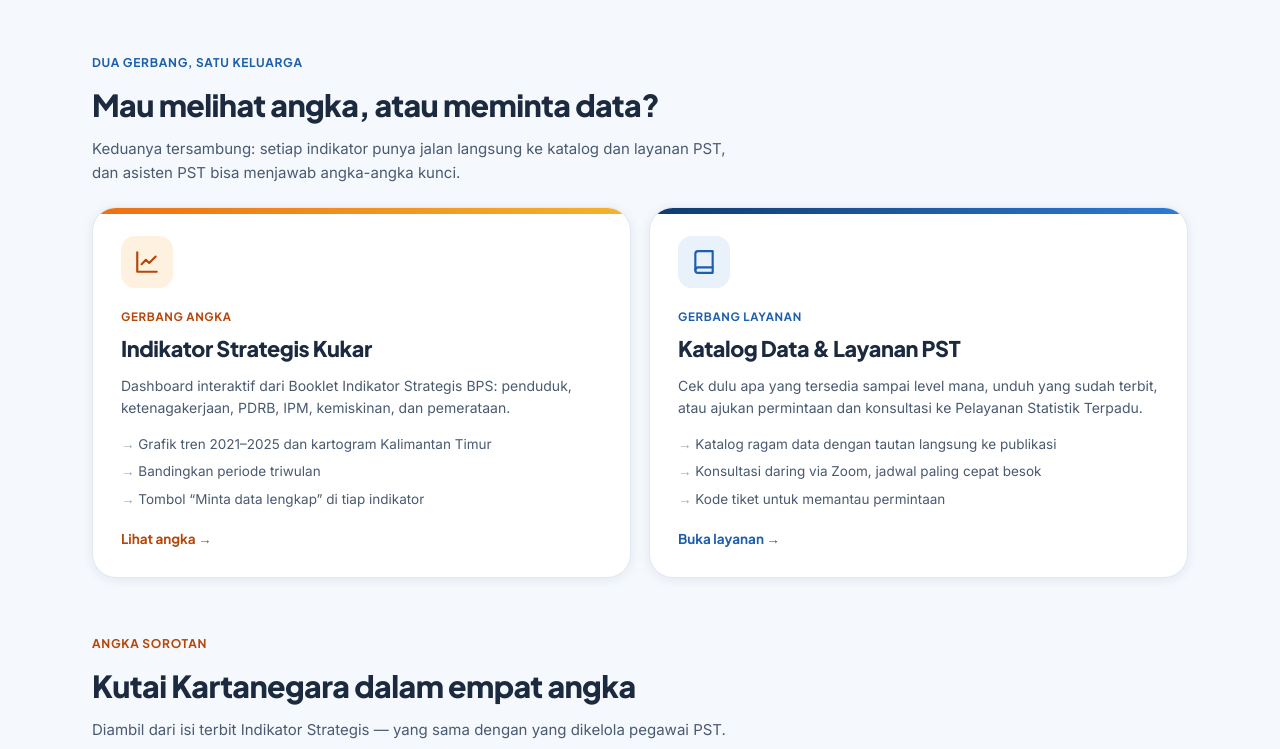
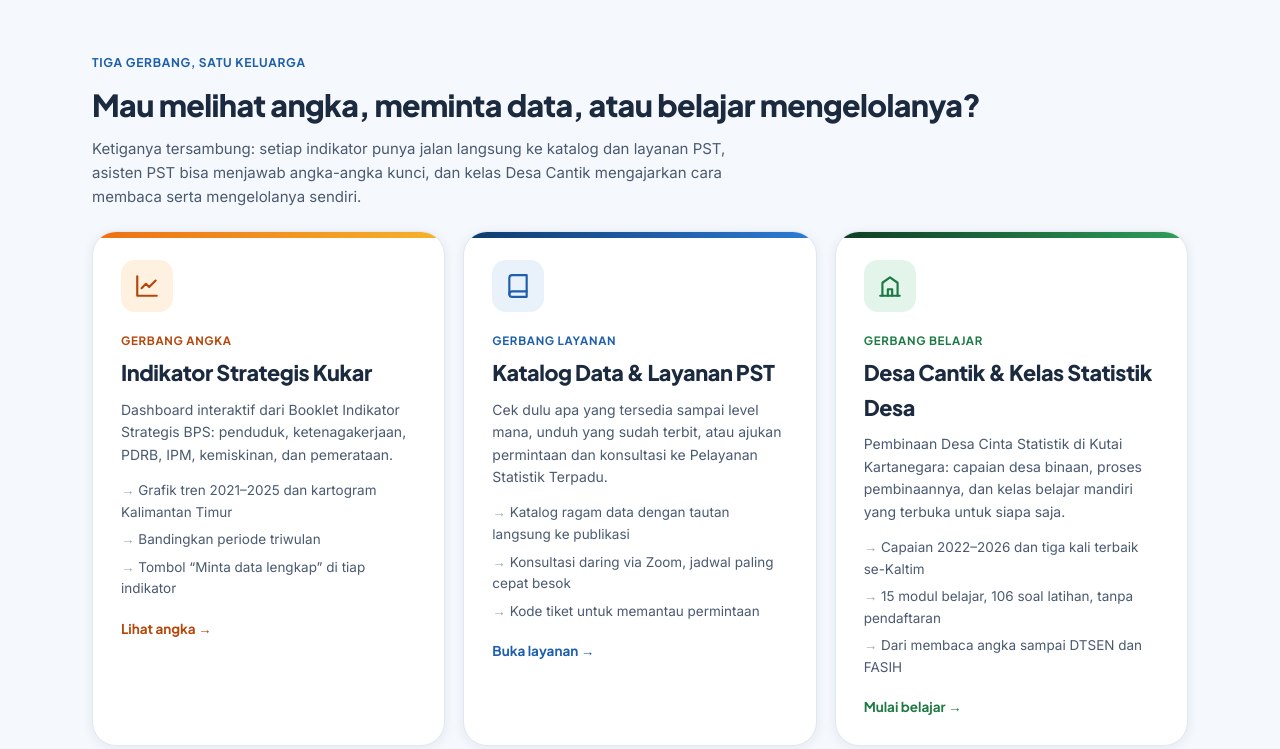
Before and after one commit to bpskukar/bpskukar.github.io, a plain HTML site: page index.html in a window 1280 px wide. Shown: the part 974-1723 px from the top of the page. Drawn offline with Linux system fonts and the light colour scheme.

Commit message:
Add files via upload

```diff
--- a/assets/pintar.js
+++ b/assets/pintar.js
@@ -6,12 +6,15 @@
      bpskukar.github.io                  (beranda pintu)
      indikator-strategis-bpskukar        (angka)
      katalog-data-bpskukar               (layanan PST)
+     desa-cantik-bpskukar                (Desa Cantik & kelas statistik desa)
    Bila diubah, salin ke ketiganya.
 
    Pemasangan (di <head>, sebelum stylesheet situs):
      <script src="assets/pintar.js" data-situs="katalog"></script>
-   Nilai data-situs: pintu | indikator | katalog | konsultasi | sahabat | glosarium | pegawai
-   (empat yang terakhir menyalakan butir "Katalog Data & Layanan PST" di menu)
+   Nilai data-situs: pintu | indikator | katalog | konsultasi | sahabat | glosarium |
+                     pegawai | descan | kelas
+   (konsultasi/sahabat/glosarium/pegawai menyalakan butir "Katalog Data & Layanan PST";
+    kelas menyalakan butir "Desa Cantik")
 
    Cara kerja tema: pilihan disimpan di localStorage dengan kunci 'kukar-theme'.
    Ketiga situs berada di satu domain (bpskukar.github.io), jadi penyimpanan
@@ -25,7 +28,7 @@
   var skrip = document.currentScript;
   var situs = (skrip && skrip.getAttribute("data-situs")) || "";
   /* menu utama hanya tiga situs; halaman konsultasi, sahabat, glosarium, ruang pegawai = bagian situs katalog */
-  var aktif = /^(konsultasi|sahabat|pegawai|glosarium)$/.test(situs) ? "katalog" : situs;
+  var aktif = /^(konsultasi|sahabat|pegawai|glosarium)$/.test(situs) ? "katalog" : (situs === "kelas" ? "descan" : situs);
 
   var TAUTAN = {
     pintu:      "/",
@@ -33,14 +36,17 @@
     katalog:    "/katalog-data-bpskukar/",
     konsultasi: "/katalog-data-bpskukar/konsultasi.html",
     sahabat:    "/katalog-data-bpskukar/sahabat.html",
-    pegawai:    "/katalog-data-bpskukar/admin.html"
+    pegawai:    "/katalog-data-bpskukar/admin.html",
+    descan:     "/desa-cantik-bpskukar/",
+    kelas:      "/desa-cantik-bpskukar/kelas.html"
   };
   /* Satu butir per situs; menu di dalam tiap situs (Konsultasi, Sahabat Data, Glosarium,
      Ruang Pegawai) ada di bilah situsnya sendiri supaya tidak ganda. */
   var MENU = [
     ["pintu",      "Beranda"],
     ["indikator",  "Indikator Strategis"],
-    ["katalog",    "Katalog Data &amp; Layanan PST"]
+    ["katalog",    "Katalog Data &amp; Layanan PST"],
+    ["descan",     "Desa Cantik"]
   ];
 
   /* ------------------------------------------------------------ tema */
--- a/index.html
+++ b/index.html
@@ -123,7 +123,7 @@ h1,h2,h3 { font-family:var(--f-disp); letter-spacing:-.02em; margin:0; }
 .kicker { font-family:var(--f-disp); font-size:12px; font-weight:700; letter-spacing:.06em; text-transform:uppercase; color:var(--biru-teks); margin-bottom:8px; }
 .blok h2 { font-size:clamp(1.4rem,3vw,1.9rem); font-weight:800; margin-bottom:8px; }
 .blok > .wrap > p { color:var(--ink-2); max-width:70ch; margin:0 0 22px; }
-.gerbang { display:grid; grid-template-columns:1fr 1fr; gap:18px; }
+.gerbang { display:grid; grid-template-columns:repeat(3,1fr); gap:18px; }
 /* ---------- hari ini: angka hari ini + terbit baru ---------- */
 .hariini { display:grid; grid-template-columns:1.05fr 1fr; gap:18px; }
 .fakta { background:var(--panel); border:1px solid var(--line); border-left:5px solid var(--oranye); border-radius:var(--r); padding:20px 22px 18px; display:flex; flex-direction:column; }
@@ -159,18 +159,23 @@ h1,h2,h3 { font-family:var(--f-disp); letter-spacing:-.02em; margin:0; }
 .gerbang a::before { content:""; position:absolute; inset:0 0 auto 0; height:6px; }
 .gerbang a.angka::before { background:linear-gradient(90deg,var(--oranye),var(--oranye-2)); }
 .gerbang a.data::before  { background:linear-gradient(90deg,var(--navy),var(--biru-2)); }
+.gerbang a.desa::before  { background:linear-gradient(90deg,#0E3D22,var(--hijau)); }
 .gerbang__ikon { width:52px; height:52px; border-radius:14px; display:grid; place-items:center; margin-bottom:16px; }
 .gerbang a.angka .gerbang__ikon { background:var(--oranye-wash); color:var(--oranye-teks); }
 .gerbang a.data  .gerbang__ikon { background:var(--biru-wash); color:var(--biru-teks); }
+.gerbang a.desa  .gerbang__ikon { background:var(--hijau-wash); color:var(--hijau-teks); }
 .gerbang__ikon svg { width:26px; height:26px; }
 .gerbang small { font-family:var(--f-disp); font-size:11.5px; font-weight:700; letter-spacing:.06em; text-transform:uppercase; }
 .gerbang a.angka small { color:var(--oranye-teks); } .gerbang a.data small { color:var(--biru-teks); }
+.gerbang a.desa small { color:var(--hijau-teks); }
 .gerbang h3 { font-size:1.35rem; font-weight:800; margin:4px 0 8px; }
 .gerbang p { margin:0 0 14px; color:var(--ink-2); font-size:14px; }
 .gerbang ul { margin:0; padding:0; list-style:none; display:grid; gap:6px; font-size:13.5px; color:var(--ink-2); }
 .gerbang li::before { content:"→ "; opacity:.55; }
 .gerbang .masuk { display:inline-block; margin-top:18px; font-family:var(--f-disp); font-weight:700; font-size:13.5px; }
 .gerbang a.angka .masuk { color:var(--oranye-teks); } .gerbang a.data .masuk { color:var(--biru-teks); }
+.gerbang a.desa .masuk { color:var(--hijau-teks); }
+@media (max-width:1040px){ .gerbang { grid-template-columns:1fr 1fr; } }
 
 /* ---------- angka sorotan ---------- */
 .sorot { display:grid; grid-template-columns:repeat(4,minmax(0,1fr)); gap:12px; }
@@ -280,9 +285,9 @@ h1,h2,h3 { font-family:var(--f-disp); letter-spacing:-.02em; margin:0; }
 
 <section class="blok" id="gerbang">
   <div class="wrap">
-    <div class="kicker">Dua gerbang, satu keluarga</div>
-    <h2>Mau melihat angka, atau meminta data?</h2>
-    <p>Keduanya tersambung: setiap indikator punya jalan langsung ke katalog dan layanan PST, dan asisten PST bisa menjawab angka-angka kunci.</p>
+    <div class="kicker">Tiga gerbang, satu keluarga</div>
+    <h2>Mau melihat angka, meminta data, atau belajar mengelolanya?</h2>
+    <p>Ketiganya tersambung: setiap indikator punya jalan langsung ke katalog dan layanan PST, asisten PST bisa menjawab angka-angka kunci, dan kelas Desa Cantik mengajarkan cara membaca serta mengelolanya sendiri.</p>
     <div class="gerbang">
       <a class="angka" href="/indikator-strategis-bpskukar/" data-pintar="indikator">
         <div class="gerbang__ikon"><svg viewBox="0 0 24 24" fill="none" stroke="currentColor" stroke-width="2" stroke-linecap="round" stroke-linejoin="round"><path d="M3 3v18h18"/><path d="m7 14 4-4 3 3 6-6"/></svg></div>
@@ -299,6 +304,14 @@ h1,h2,h3 { font-family:var(--f-disp); letter-spacing:-.02em; margin:0; }
         <p>Cek dulu apa yang tersedia sampai level mana, unduh yang sudah terbit, atau ajukan permintaan dan konsultasi ke Pelayanan Statistik Terpadu.</p>
         <ul><li>Katalog ragam data dengan tautan langsung ke publikasi</li><li>Konsultasi daring via Zoom, jadwal paling cepat besok</li><li>Kode tiket untuk memantau permintaan</li></ul>
         <span class="masuk">Buka layanan →</span>
+      </a>
+      <a class="desa" href="/desa-cantik-bpskukar/" data-pintar="descan">
+        <div class="gerbang__ikon"><svg viewBox="0 0 24 24" fill="none" stroke="currentColor" stroke-width="2" stroke-linecap="round" stroke-linejoin="round"><path d="M3 21h18"/><path d="M5 21V9l7-5 7 5v12"/><path d="M10 21v-6h4v6"/></svg></div>
+        <small>Gerbang belajar</small>
+        <h3>Desa Cantik &amp; Kelas Statistik Desa</h3>
+        <p>Pembinaan Desa Cinta Statistik di Kutai Kartanegara: capaian desa binaan, proses pembinaannya, dan kelas belajar mandiri yang terbuka untuk siapa saja.</p>
+        <ul><li>Capaian 2022–2026 dan tiga kali terbaik se-Kaltim</li><li>15 modul belajar, 106 soal latihan, tanpa pendaftaran</li><li>Dari membaca angka sampai DTSEN dan FASIH</li></ul>
+        <span class="masuk">Mulai belajar →</span>
       </a>
     </div>
   </div>
@@ -411,6 +424,7 @@ h1,h2,h3 { font-family:var(--f-disp); letter-spacing:-.02em; margin:0; }
       <ul>
         <li><a href="/indikator-strategis-bpskukar/" data-pintar="indikator">Indikator Strategis</a></li>
         <li><a href="/katalog-data-bpskukar/" data-pintar="katalog">Katalog Data &amp; PST</a></li>
+        <li><a href="/desa-cantik-bpskukar/" data-pintar="descan">Desa Cantik</a></li>
         <li><a href="/katalog-data-bpskukar/konsultasi.html" data-pintar="konsultasi">Konsultasi daring</a></li>
         <li><a href="/katalog-data-bpskukar/sahabat.html" data-pintar="sahabat">Cek tiket</a></li>
         <li><a href="/katalog-data-bpskukar/admin.html" data-pintar="pegawai">Ruang pegawai</a></li>
```
Also changed, not shown: sw.js (+9 -3 lines).
